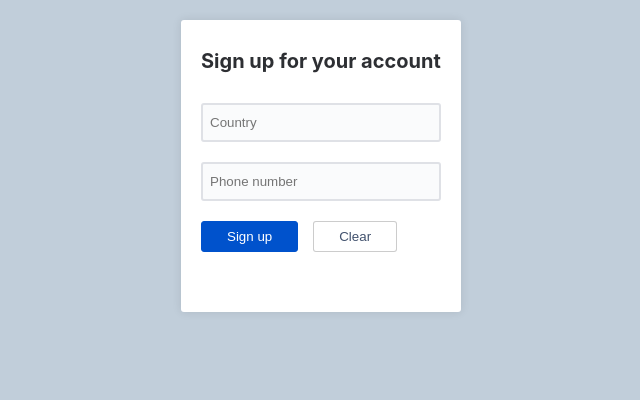
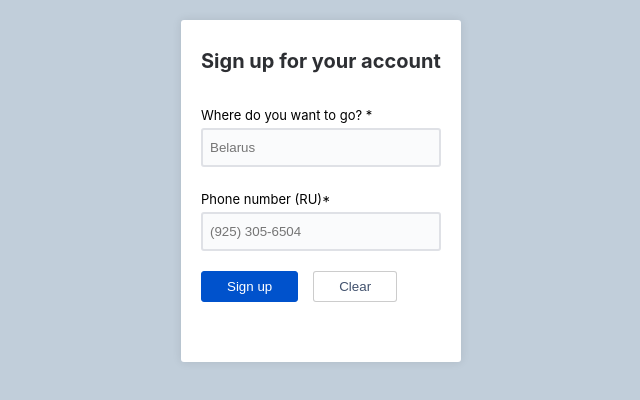
Before and after one commit to bukhalo/diasoft, a website with bundled scripts: page app/index.html in a window 1280 px wide. Shown: the whole page, without its empty margins (319-959 px from the left). Built offline with nearby package versions, Linux system fonts and the light colour scheme.

Commit message:
feat: many form improvements

```diff
--- a/app/index.html
+++ b/app/index.html
@@ -10,6 +10,7 @@
     <link rel="stylesheet" href="./styles/button.css" />
     <link rel="stylesheet" href="./styles/form.css" />
     <link rel="stylesheet" href="./styles/input.css" />
+    <link rel="stylesheet" href="./styles/label.css" />
     <link rel="stylesheet" href="./styles/auth-page.css" />
   </head>
   <body>
@@ -18,12 +19,13 @@
         <form id="signup" class="form form--state-save form--state-load">
           <div class="form__title">Sign up for your account</div>
           <div class="form__group">
-            <label>
+            <label class="label" for="countries-input">
+              <span class="label__text">Where do you want to go? *</span>
               <input
                 name="country"
                 type="text"
                 id="countries-input"
-                placeholder="Country"
+                placeholder="Belarus"
                 class="input"
                 list="countries-datalist"
                 required
@@ -32,12 +34,14 @@
             <datalist id="countries-datalist"></datalist>
           </div>
           <div class="form__group">
-            <label>
+            <label class="label" for="phoneNumber">
+              <span class="label__text">Phone number (RU)*</span>
               <input
                 name="phoneNumber"
+                id="phoneNumber"
                 type="text"
-                placeholder="Phone number"
-                class="input"
+                placeholder="(925) 305-6504"
+                class="input input--mask-phone-number"
                 required
               />
             </label>
@@ -54,7 +58,8 @@
         </form>
       </div>
     </div>
-    <script type="module" src="scripts/form.js"></script>
+    <script type="module" src="./scripts/form.js"></script>
+    <script type="module" src="./scripts/input.js"></script>
     <script type="module" src="./scripts/datalist-fetch-data.js"></script>
     <script type="module" src="./scripts/main.js"></script>
   </body>
--- a/app/styles/form.css
+++ b/app/styles/form.css
@@ -10,24 +10,24 @@
   color: rgb(94, 108, 132);
 }
 
-.form > .form__title {
+.form .form__title {
   margin-bottom: 3rem;
   color: rgb(45, 47, 51);
   font-size: 2rem;
   font-weight: bold;
 }
 
-.form > .form__group {
+.form .form__group {
   margin-bottom: 2rem;
 }
 
-.form > .form__footer {
+.form .form__footer {
   display: flex;
   align-items: center;
   justify-content: flex-start;
 }
 
-.form > .form__info {
+.form .form__info {
   display: flex;
   align-items: center;
   justify-content: flex-start;
--- /dev/null
+++ b/app/styles/label.css
@@ -0,0 +1,6 @@
+.label .label__text {
+  display: block;
+  padding: 0.5rem 0;
+  color: black;
+  font-size: 1.3rem;
+}
```
